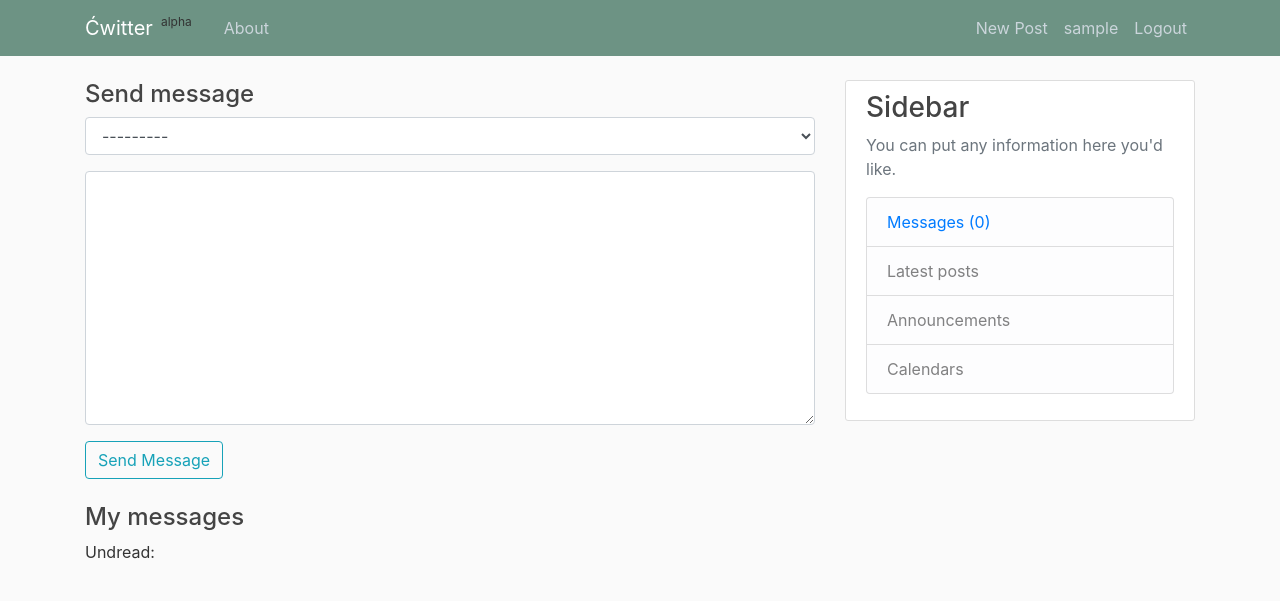
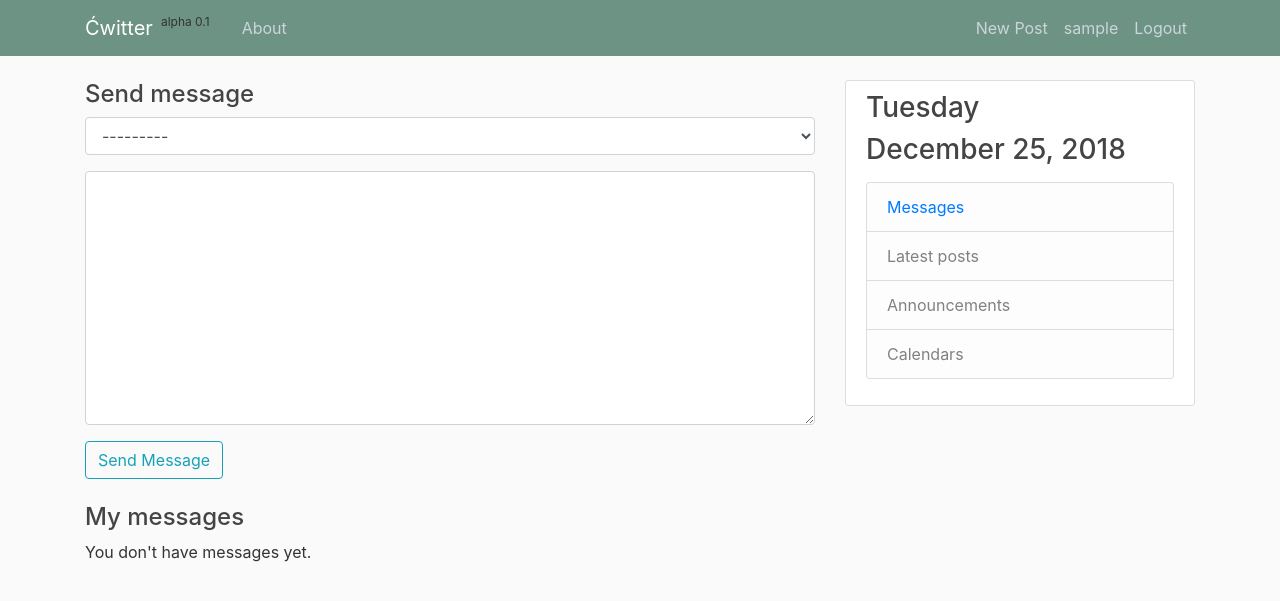
Before and after one commit to likemoody/post_my_notes, a Django app: page /messages/ in a window 1280 px wide. Shown: the top 601 px of the page. Run offline with Django 3.2, Linux system fonts and the light colour scheme; the visitor is signed in with stand-in values (Sample User, id 1); data comes from the database, SQL or seed files in the repository; data that the repository does not hold is empty; some libraries are stand-ins or nearby versions.

Commit message:
Messages, site version

```diff
--- /dev/null
+++ b/postmynotes/context_processors.py
@@ -0,0 +1,26 @@
+import datetime
+
+from django.db.models.query_utils import Q
+
+from posts_app.models import Message
+
+
+def version_date(request):
+    ctx = {
+        'project_version': 'alpha 0.1',
+        'current_date'   : datetime.datetime.now(),
+    }
+    return ctx
+
+
+def unread_messages(request):
+    private_messages = Message.objects.filter(
+        Q(user_to=request.user.id) |
+        Q(user_from=request.user.id))
+    unread_pm = len(private_messages.filter(
+        is_read=False,
+        user_to=request.user.id))
+    ctx = {
+        'unread_messages': unread_pm,
+    }
+    return ctx
--- a/postmynotes/settings.py
+++ b/postmynotes/settings.py
@@ -25,7 +25,9 @@ SECRET_KEY = vars.SECRET_KEY
 # SECURITY WARNING: don't run with debug turned on in production!
 DEBUG = True
 
-ALLOWED_HOSTS = []
+ALLOWED_HOSTS = [
+    '127.0.0.1',
+]
 
 # Application definition
 
@@ -65,6 +67,8 @@ TEMPLATES = [
                 'django.template.context_processors.request',
                 'django.contrib.auth.context_processors.auth',
                 'django.contrib.messages.context_processors.messages',
+                'postmynotes.context_processors.version_date',
+                'postmynotes.context_processors.unread_messages',
             ],
         },
     },
--- a/posts_app/templates/posts_app/home.html
+++ b/posts_app/templates/posts_app/home.html
@@ -11,14 +11,15 @@
     {% endif %}
     {% for post in posts %}
         <article class="media content-section">
-            {#            <img class="rounded-circle article-img" src="{{ post.author.profile.image.url }}"/>#}
+            <img class="rounded-circle article-img" src="{{ post.author.profile.image.url }}"/>
             <div class="media-body">
                 <div class="article-metadata">
                     <a class="mr-2" href="{% url 'profile-view' post.author.id %}">{{ post.author }}</a>
                     <small class="text-muted">{{ post.date_posted|date:"F d, Y" }}</small>
                     {% if post.post_comments.all|length > 1 %}
                         <small class="text-muted">|
-                            <a href="{% url 'post-details' post.id %}">{{ post.post_comments.all|length }} comments</a></small>
+                            <a href="{% url 'post-details' post.id %}">{{ post.post_comments.all|length }} comments</a>
+                        </small>
                     {% elif  post.post_comments.all|length == 1 %}
                         <small class="text-muted">|
                             <a href="{% url 'post-details' post.id %}">1 comment</a></small>
--- a/posts_app/templates/posts_app/messages.html
+++ b/posts_app/templates/posts_app/messages.html
@@ -9,9 +9,8 @@
         <input type="submit" value="Send Message" class="btn btn-outline-info mb-4">
     </form>
 
-
     <h4>My messages</h4>
-    Undread:
+    {% if private_messages %}
         {% for pm in private_messages %}
             <section class="media content-section">
                 {#            <img class="rounded-circle article-img" src="{{ post.author.profile.image.url }}"/>#}
@@ -28,4 +27,8 @@
                 </div>
             </section>
         {% endfor %}
+    {% else %}
+        <p>You don't have messages yet.</p>
+    {% endif %}
+
 {% endblock %}
--- a/posts_app/templates/posts_app/navigation.html
+++ b/posts_app/templates/posts_app/navigation.html
@@ -1,7 +1,7 @@
 <header class="site-header">
     <nav class="navbar navbar-expand-md navbar-dark bg-steel fixed-top">
         <div class="container">
-            <a class="navbar-brand pr-1 mr-1" href="{% url 'home' %}">Ćwitter</a><sup class="mr-4">alpha</sup>
+            <a class="navbar-brand pr-1 mr-1" href="{% url 'home' %}">Ćwitter</a><sup class="mr-4">{{ project_version }}</sup>
             <button class="navbar-toggler" type="button" data-toggle="collapse" data-target="#navbarToggle"
                     aria-controls="navbarToggle" aria-expanded="false" aria-label="Toggle navigation">
                 <span class="navbar-toggler-icon"></span>
--- a/posts_app/templates/posts_app/sidebar.html
+++ b/posts_app/templates/posts_app/sidebar.html
@@ -1,10 +1,15 @@
 <div class="content-section">
-    <h3>Sidebar</h3>
-    <p class='text-muted'>You can put any information here you'd like.
+    <h3>{{ current_date|date:"l" }}</h3>
+    <h3>{{ current_date|date:"F d, Y" }}</h3>
+    <p class='text-muted'>
     <ul class="list-group">
     {% if request.user.is_authenticated %}
-        <li class="list-group-item list-group-item-light"><a href="{% url 'messages' %}">Messages ({{ unread_messages }})</a></li>
-        {% endif %}
+        <li class="list-group-item list-group-item-light">
+            <a href="{% url 'messages' %}">
+                Messages {% if unread_messages %}<b>({{ unread_messages }})</b>{% endif %}
+            </a>
+        </li>
+    {% endif %}
         <li class="list-group-item list-group-item-light">Latest posts</li>
         <li class="list-group-item list-group-item-light">Announcements</li>
         <li class="list-group-item list-group-item-light">Calendars</li>
--- a/posts_app/views/messages_views.py
+++ b/posts_app/views/messages_views.py
@@ -16,7 +16,6 @@ class MessagesView(LoginRequiredMixin, View):
         private_messages = Message.objects.filter(
             Q(user_to=request.user.id) |
             Q(user_from=request.user.id)).order_by('-date_sent')
-        unread_messages = len(private_messages.filter(is_read=False, user_to=request.user.id))
         send_message_form = SendMessageForm(initial={'user_from': request.user})
         return render(request, 'posts_app/messages.html', locals())
 
```
Lines whose indentation alone changed are shown as unchanged.
